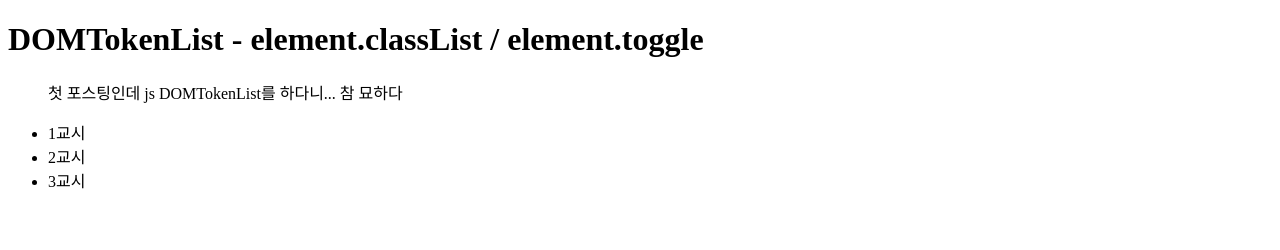
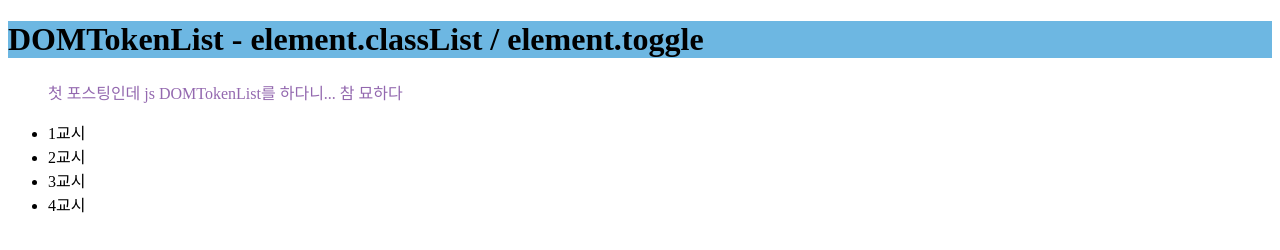
Before and after one commit to jason-park721/JML-JYP, a plain HTML site: page index/index.html in a window 1280 px wide. Drawn offline with Linux system fonts and the light colour scheme; files whose address does not match are found by name.

Commit message:
test_commit

```diff
--- a/assets/css/common.css
+++ b/assets/css/common.css
@@ -1,5 +1,5 @@
 .title {
-    background: color #6db7e2;;
+    background-color:#6db7e2;
 }
 #feel {
     color: #9368af;
--- a/index/index.html
+++ b/index/index.html
@@ -3,6 +3,7 @@
 
 <head>
   <title>ToggleAccordian 수정과정</title>
+  <link href="/assets/css/common.css" rel="stylesheet" type="text/css">
 </head>
 
 <body>
@@ -12,6 +13,7 @@
       <li>1교시</li>
       <li>2교시</li>
       <li>3교시</li>
+      <li>4교시</li>
   </ul>
 
 
```
